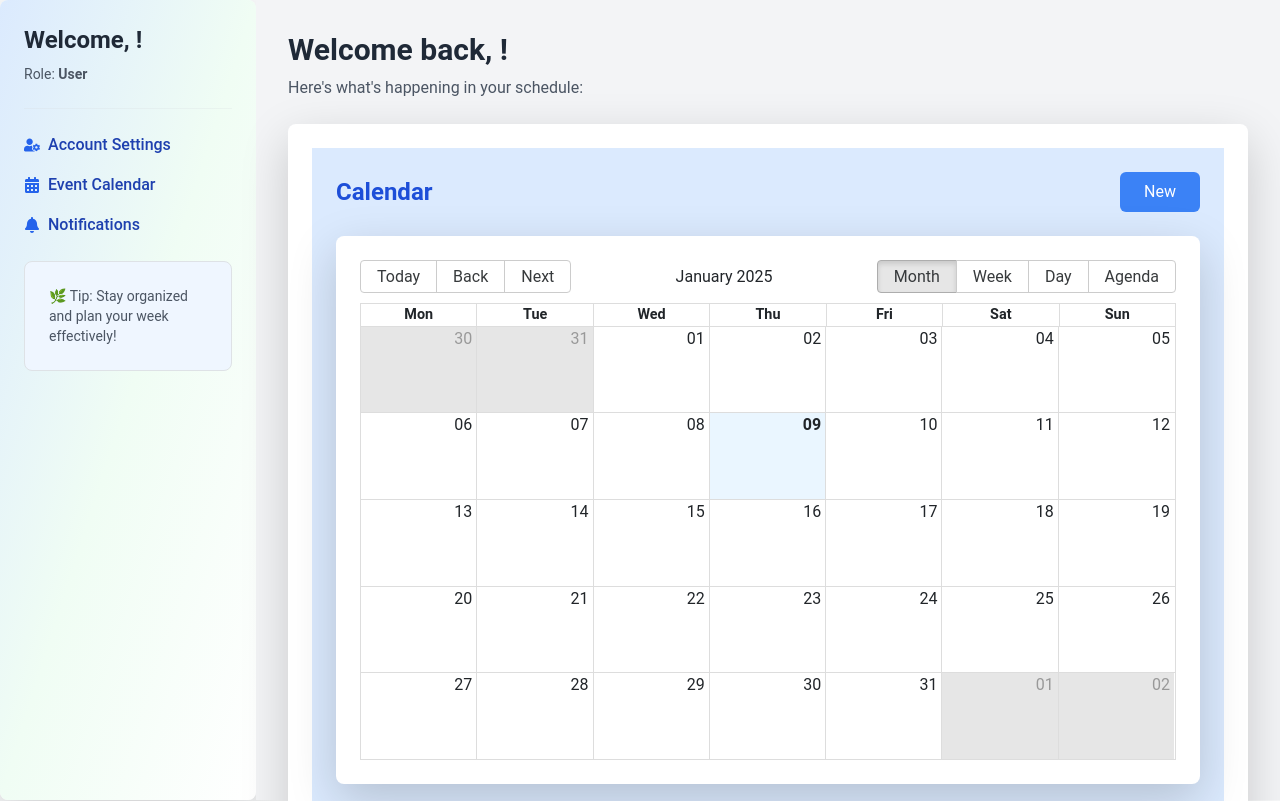
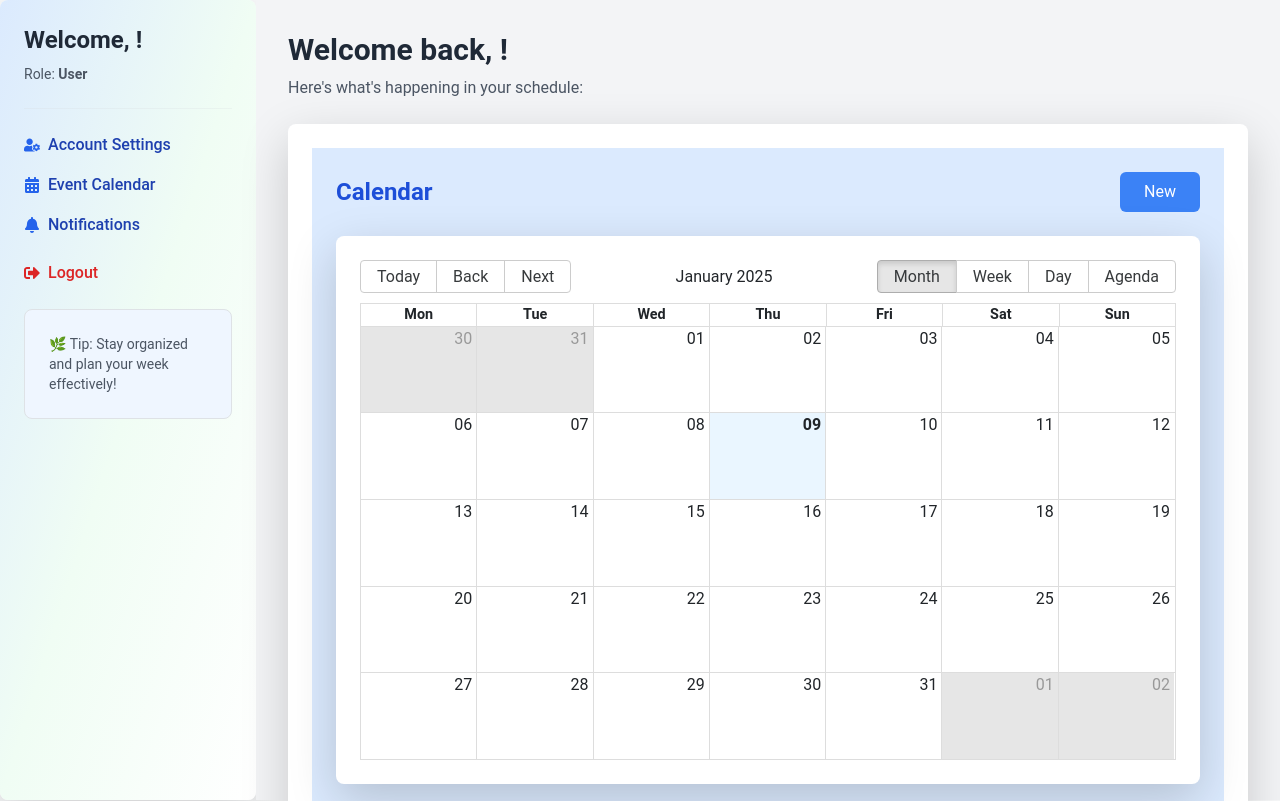
Before and after one commit to Damian5314/Calendify, a React (Vite) app in the folder Frontend/: page /user-dashboard in a window 1280 px wide. Shown: the top 801 px of the page. Built offline with nearby package versions, Linux system fonts and the light colour scheme; no server answers.

Commit message:
added back button to account settings and log out button to user dashboard

```diff
--- a/Frontend/src/components/AccountSettings.tsx
+++ b/Frontend/src/components/AccountSettings.tsx
@@ -85,12 +85,25 @@ const AccountSettings: React.FC = () => {
     }
   };
 
+  // Handle Back button click
+  const handleBack = () => {
+    window.location.href = "/user-dashboard"; // Redirect to user dashboard
+  };
+
   return (
     <div className="min-h-screen bg-gray-100 p-6">
       <div className="max-w-4xl mx-auto bg-white shadow-md rounded-lg p-8">
-        <h1 className="text-2xl font-semibold mb-6 text-gray-800">
-          Account Settings
-        </h1>
+        <div className="flex justify-between items-center mb-6">
+          <h1 className="text-2xl font-semibold text-gray-800">
+            Account Settings
+          </h1>
+          <button
+            onClick={handleBack}
+            className="bg-gray-200 text-blue-500 px-4 py-2 rounded-md hover:bg-gray-300 transition"
+          >
+            Back
+          </button>
+        </div>
 
         {/* Display User Information */}
         <div className="grid grid-cols-2 gap-6 mb-8">
--- a/Frontend/src/components/UserDashboardSidebar.tsx
+++ b/Frontend/src/components/UserDashboardSidebar.tsx
@@ -1,10 +1,32 @@
 import React from "react";
-import { FaUserCog, FaCalendarAlt, FaBell } from "react-icons/fa";
+import { FaUserCog, FaCalendarAlt, FaBell, FaSignOutAlt } from "react-icons/fa";
+import { useNavigate } from "react-router-dom"; // Import useNavigate for redirection
 
 const UserDashboardSidebar: React.FC<{ userName: string; role: string }> = ({
   userName,
   role,
 }) => {
+  const navigate = useNavigate(); // Initialize navigate
+
+  const handleLogout = async () => {
+    try {
+      const response = await fetch("http://localhost:5097/api/v1/auth/logout", {
+        method: "POST",
+        credentials: "include", // Include cookies for authentication
+      });
+
+      if (response.ok) {
+        alert("Logged out successfully!");
+        navigate("/login"); // Redirect to login screen
+      } else {
+        alert("Failed to log out. Please try again.");
+      }
+    } catch (error) {
+      console.error("Error logging out:", error);
+      alert("An error occurred. Please try again.");
+    }
+  };
+
   return (
     <div className="bg-gradient-to-br from-blue-100 via-green-50 to-white shadow-lg rounded-lg p-6 w-64 h-full">
       <h2 className="text-2xl font-bold text-gray-800 mb-2">
@@ -45,6 +67,15 @@ const UserDashboardSidebar: React.FC<{ userName: string; role: string }> = ({
         </li>
       </ul>
 
+      {/* Logout Button */}
+      <button
+        onClick={handleLogout}
+        className="mt-6 flex items-center space-x-2 text-red-600 hover:text-red-800 font-medium transition duration-200"
+      >
+        <FaSignOutAlt className="text-red-600" />
+        <span>Logout</span>
+      </button>
+
       <div className="mt-6 p-4 bg-blue-50 border border-blue-200 rounded-lg">
         <p className="text-sm text-gray-600">
           🌿 Tip: Stay organized and plan your week effectively!
```
Also changed, not shown: 2 other files (tests, documents, lock files or other folders).
